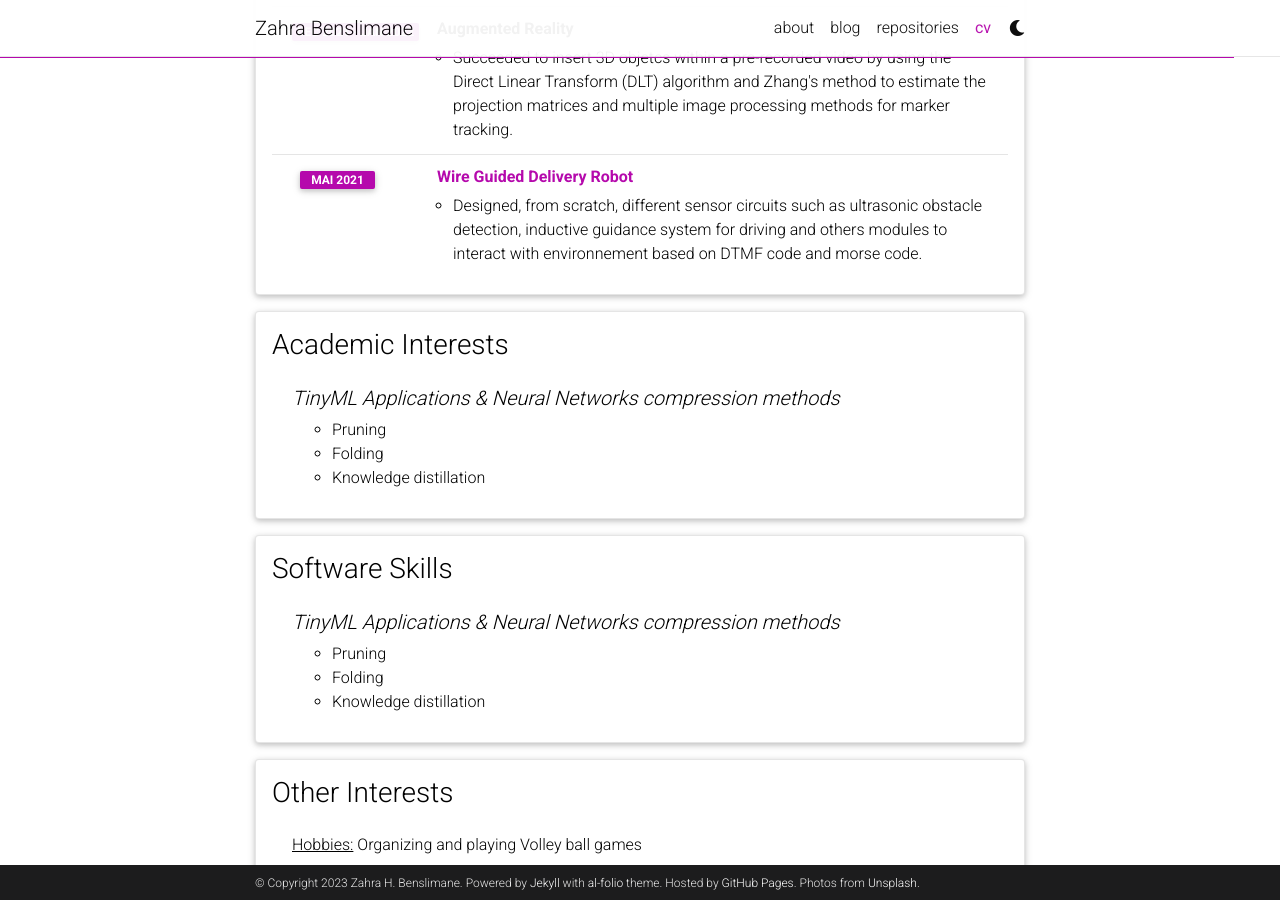
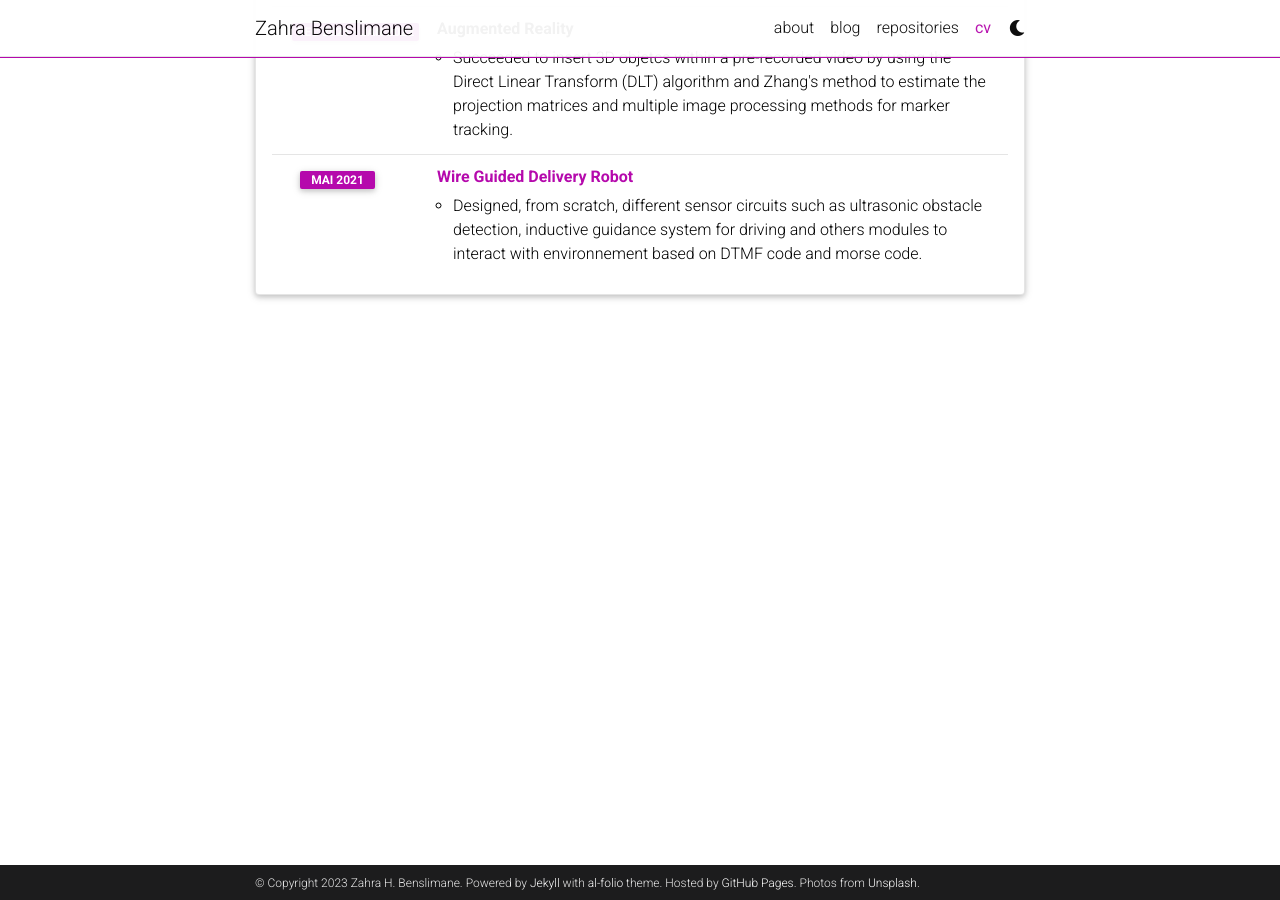
Before and after one commit to ZahraBenslimane/Portfolio, a Jekyll site: the page built from _pages/cv.md, in a window 1280 px wide and 900 px high, scrolled down 2537 px. Built offline with Jekyll 4.4.1, drawn with Linux system fonts in a browser that asks for light colours; comment, search, counter and statistics services are not loaded; a style sheet for code colours, icons or effects is not loaded.

Commit message:
delete academic interests

```diff
--- a/_data/cv.yml
+++ b/_data/cv.yml
@@ -93,25 +93,16 @@
       description: Designed, from scratch, different sensor circuits such as ultrasonic obstacle detection, inductive guidance system for driving and others modules to interact with environnement based on DTMF code and morse code.
 
 
-- title: Academic Interests
-  type: nested_list
-  contents:
-    - title: TinyML Applications & Neural Networks compression methods
-      items:
-        - Pruning
-        - Folding
-        - Knowledge distillation
+# - title: Academic Interests
+#   type: nested_list
+#   contents:
+#     - title: TinyML Applications & Neural Networks compression methods
+#       items:
+#         - Pruning
+#         - Folding
+#         - Knowledge distillation
 
-- title: Software Skills
-  type: nested_list
-  contents:
-    - title: TinyML Applications & Neural Networks compression methods
-      items:
-        - Pruning
-        - Folding
-        - Knowledge distillation
-
-- title: Other Interests
-  type: list
-  contents:
-    - <u>Hobbies:</u> Organizing and playing Volley ball games
+# - title: Other Interests
+#   type: list
+#   contents:
+#     - <u>Hobbies:</u> Organizing and playing Volley ball games
```
